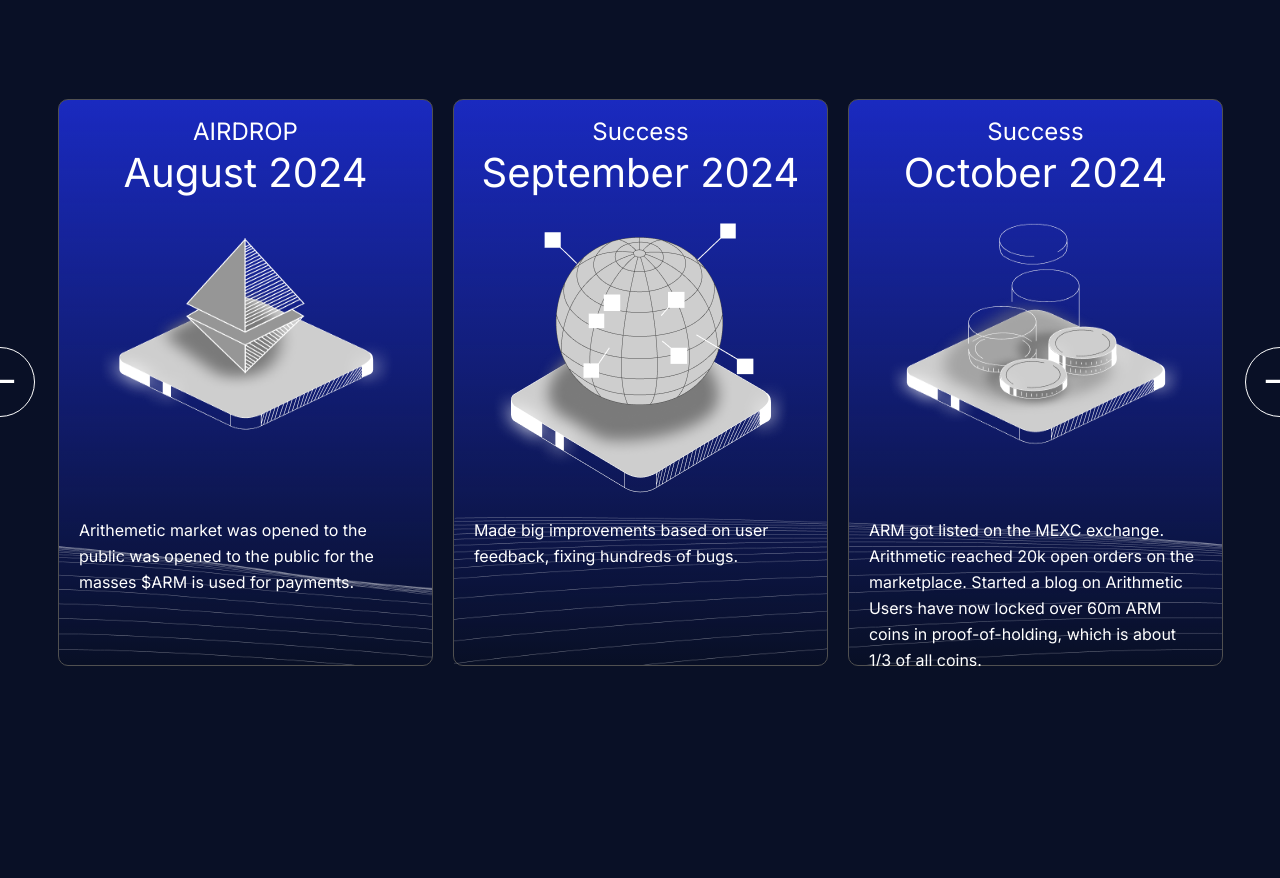
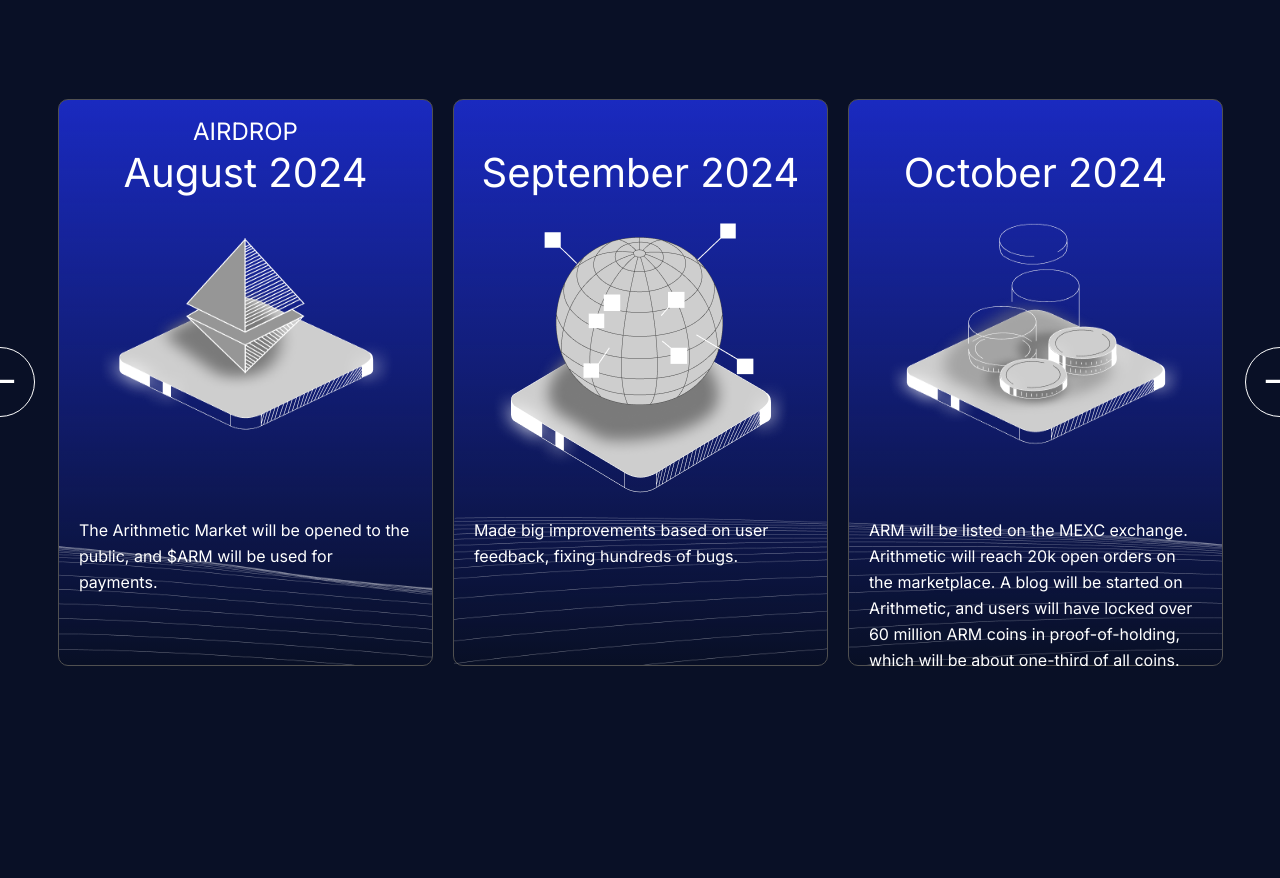
Before and after one commit to Minhas2/Arithemtic-, a React (Create React App) app: page / in a window 1280 px wide. Shown: the part 9510-10388 px from the top of the page. Built offline with nearby package versions, Linux system fonts and the light colour scheme.

Commit message:
future tense

```diff
--- a/src/component/slider.jsx
+++ b/src/component/slider.jsx
@@ -60,8 +60,8 @@
             <div className="relative">
               <img src="../assest/image/wave3.png" alt="" className="w-100" />
               <div className="abs-text1">
-                Arithemetic market was opened to the public was opened to the
-                public for the masses $ARM is used for payments.
+                The Arithmetic Market will be opened to the public, and $ARM
+                will be used for payments.
               </div>
             </div>
           </div>
@@ -69,7 +69,7 @@
 
         <div className="col-4 center">
           <div className="blue-box d-flex justify-content-center flex-column align-items-center">
-            <div className="mt-3 slide-title">Success</div>
+            <div className="mt-3 slide-title">&nbsp;</div>
             <div className="mb-4 slide-date">September 2024</div>
             <img
               src="../assest/image/slide 1.png"
@@ -89,7 +89,7 @@
 
         <div className="col-4 center">
           <div className="blue-box d-flex justify-content-center flex-column align-items-center">
-            <div className="mt-3 slide-title">Success</div>
+            <div className="mt-3 slide-title">&nbsp;</div>
             <div className="mb-4 slide-date">October 2024</div>
             <img
               src="../assest/image/slide 2.png"
@@ -100,10 +100,10 @@
             <div className="relative">
               <img src="../assest/image/wave2.png" alt="" className="w-100" />
               <div className="abs-text1">
-                ARM got listed on the MEXC exchange. Arithmetic reached 20k open
-                orders on the marketplace. Started a blog on Arithmetic Users
-                have now locked over 60m ARM coins in proof-of-holding, which is
-                about 1/3 of all coins.
+                ARM will be listed on the MEXC exchange. Arithmetic will reach
+                20k open orders on the marketplace. A blog will be started on
+                Arithmetic, and users will have locked over 60 million ARM coins
+                in proof-of-holding, which will be about one-third of all coins.
               </div>
             </div>
           </div>
@@ -111,7 +111,7 @@
 
         <div className="col-4 center">
           <div className="blue-box d-flex justify-content-center flex-column align-items-center">
-            <div className="mt-3 slide-title">Success</div>
+            <div className="mt-3 slide-title">&nbsp;</div>
             <div className="mb-4 slide-date">December 2024</div>
             <img
               src="../assest/image/slide 4.png"
@@ -122,8 +122,9 @@
             <div className="relative">
               <img src="../assest/image/wave1.png" alt="" className="w-100" />
               <div className="abs-text1">
-                Users can now top-up their accounts in dollars and view logs in
-                their accounts.+ introduces maximum fair price feature.
+                Users will be able to top-up their accounts in dollars and view
+                logs in their accounts. Additionally, a maximum fair price
+                feature will be introduced.
               </div>
             </div>
           </div>
@@ -131,7 +132,7 @@
 
         <div className="col-4 center">
           <div className="blue-box d-flex justify-content-center flex-column align-items-center">
-            <div className="mt-3 slide-title">Success</div>
+            <div className="mt-3 slide-title">&nbsp;</div>
             <div className="mb-4 slide-date">January 2025</div>
             <img
               src="../assest/image/slide 5.png"
@@ -152,7 +153,7 @@
 
         <div className="col-4 center">
           <div className="blue-box d-flex justify-content-center flex-column align-items-center">
-            <div className="mt-3 slide-title">Success</div>
+            <div className="mt-3 slide-title">&nbsp;</div>
             <div className="mb-4 slide-date">February 2025</div>
             <img
               src="../assest/image/slide 6.png"
@@ -163,11 +164,11 @@
             <div className="relative">
               <img src="../assest/image/wave3.png" alt="" className="w-100" />
               <div className="abs-text1" style={{ lineHeight: "22px" }}>
-                Rolled out pre-selected OC profiles for mining-grade machines.
-                Customers can choose specific OC profiles given by hosting
-                providers. This feature helps specialized miners. Added more
-                forwarding nodes for faster service. Introduced a referral
-                system.
+                Pre-selected OC profiles for mining-grade machines will be
+                rolled out. Customers will be able to choose specific OC
+                profiles provided by hosting providers, which will help
+                specialized miners. More forwarding nodes will be added for
+                faster service, and a referral system will be introduced.
               </div>
             </div>
           </div>
@@ -175,7 +176,7 @@
 
         <div className="col-4 center">
           <div className="blue-box d-flex justify-content-center flex-column align-items-center">
-            <div className="mt-3 slide-title">AIRDROP</div>
+            <div className="mt-3 slide-title">&nbsp;</div>
             <div className="mb-4 slide-date">March 2025</div>
             <img
               src="../assest/image/slide 7.png"
@@ -186,9 +187,10 @@
             <div className="relative">
               <img src="../assest/image/wave1.png" alt="" className="w-100" />
               <div className="abs-text1">
-                Introduced the ARM Mining feature. If a user's farm isn't rented
-                out, it can automatically mine the top-paying coin and switch if
-                a better one comes up.
+                The ARM Mining feature will be introduced. If a user's farm
+                isn’t rented out, it will automatically mine the top-paying coin
+                and switch to a better one if a more profitable option becomes
+                available.
               </div>
             </div>
           </div>
@@ -196,7 +198,7 @@
 
         <div className="col-4 center">
           <div className="blue-box d-flex justify-content-center flex-column align-items-center">
-            <div className="mt-3 slide-title">Success</div>
+            <div className="mt-3 slide-title">&nbsp;</div>
             <div className="mb-4 slide-date">June 2025</div>
             <img
               src="../assest/image/slide 8.png"
@@ -207,8 +209,9 @@
             <div className="relative">
               <img src="../assest/image/wave2.png" alt="" className="w-100" />
               <div className="abs-text1">
-                Added more options like Tensorflow, Pytorch with Jupyter Lab,
-                and fitcrack. Introduced a review function.
+                More options will be added, including TensorFlow, PyTorch with
+                Jupyter Lab, and Fitcrack. A review function will also be
+                introduced.
               </div>
             </div>
           </div>
@@ -216,7 +219,7 @@
 
         <div className="col-4 center">
           <div className="blue-box d-flex justify-content-center flex-column align-items-center">
-            <div className="mt-3 slide-title">Success</div>
+            <div className="mt-3 slide-title">&nbsp;</div>
             <div className="mb-4 slide-date">August 2025</div>
             <img
               src="../assest/image/slide 9.png"
@@ -227,7 +230,7 @@
             <div className="relative">
               <img src="../assest/image/wave3.png" alt="" className="w-100" />
               <div className="abs-text1">
-                Used a neural network to set up MFP for new servers
+                A neural network will be used to set up MFP for new servers
                 automatically.
               </div>
             </div>
@@ -236,7 +239,7 @@
 
         <div className="col-4 center">
           <div className="blue-box d-flex justify-content-center flex-column align-items-center">
-            <div className="mt-3 slide-title">Success</div>
+            <div className="mt-3 slide-title">&nbsp;</div>
             <div className="mb-4 slide-date">October 2025</div>
             <img
               src="../assest/image/slide 10.png"
@@ -247,10 +250,7 @@
             <div className="relative">
               <img src="../assest/image/wave3.png" alt="" className="w-100" />
               <div className="abs-text1" style={{ lineHeight: "22px" }}>
-                ARM got listed on the MEXC exchange. Arithmetic reached 20k open
-                orders on the marketplace. Started a blog on Arithmetic Users
-                have now locked over 60m ARM coins in proof-of-holding, which is
-                about 1/3 of all coins.
+              Major updates will be made to MFP, and ARM will be set as the main payment method.
               </div>
             </div>
           </div>
@@ -258,7 +258,7 @@
 
         <div className="col-4 center">
           <div className="blue-box d-flex justify-content-center flex-column align-items-center">
-            <div className="mt-3 slide-title">Success</div>
+            <div className="mt-3 slide-title">&nbsp;</div>
             <div className="mb-4 slide-date">November 2025</div>
             <img
               src="../assest/image/slide 4.png"
@@ -269,8 +269,8 @@
             <div className="relative">
               <img src="../assest/image/wave3.png" alt="" className="w-100" />
               <div className="abs-text1" style={{ lineHeight: "22px" }}>
-                Flux partnership, added zellcore wallet integration, paal
-                partnership, xt listing
+
+The Flux partnership will be established, Zellcore wallet integration will be added, the PAAL partnership will be formed, and an XT listing will be introduced.
               </div>
             </div>
           </div>
@@ -278,7 +278,7 @@
 
         <div className="col-4 center">
           <div className="blue-box d-flex justify-content-center flex-column align-items-center">
-            <div className="mt-3 slide-title">Success</div>
+            <div className="mt-3 slide-title">&nbsp;</div>
             <div className="mb-4 slide-date">December 2025</div>
             <img
               src="../assest/image/slide 10.png"
@@ -289,7 +289,7 @@
             <div className="relative">
               <img src="../assest/image/wave3.png" alt="" className="w-100" />
               <div className="abs-text1" style={{ lineHeight: "22px" }}>
-                Bitget Listing , added custom templates to containers
+              The Bitget listing will be introduced, and custom templates will be added to containers.
               </div>
             </div>
           </div>
```
